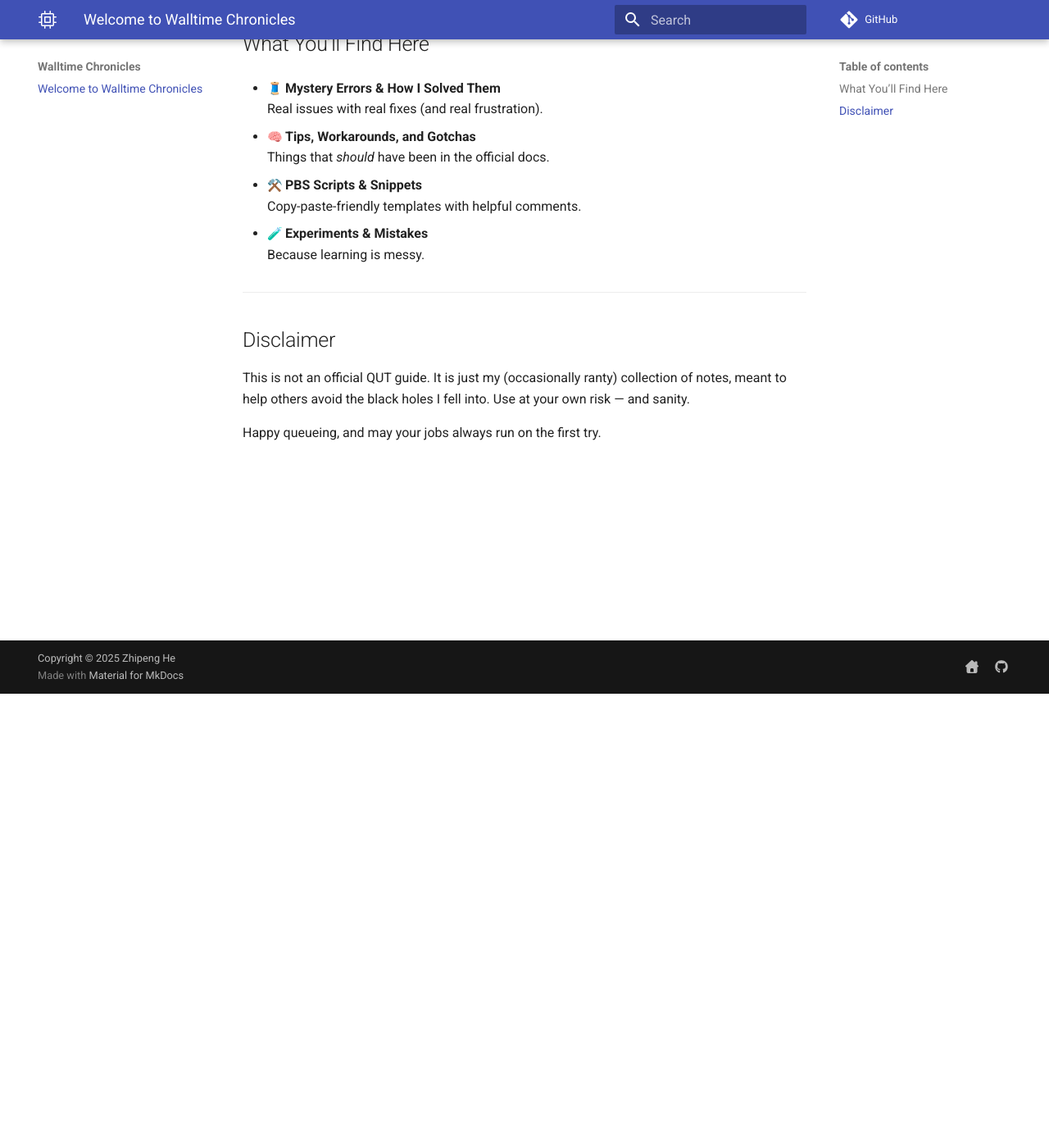
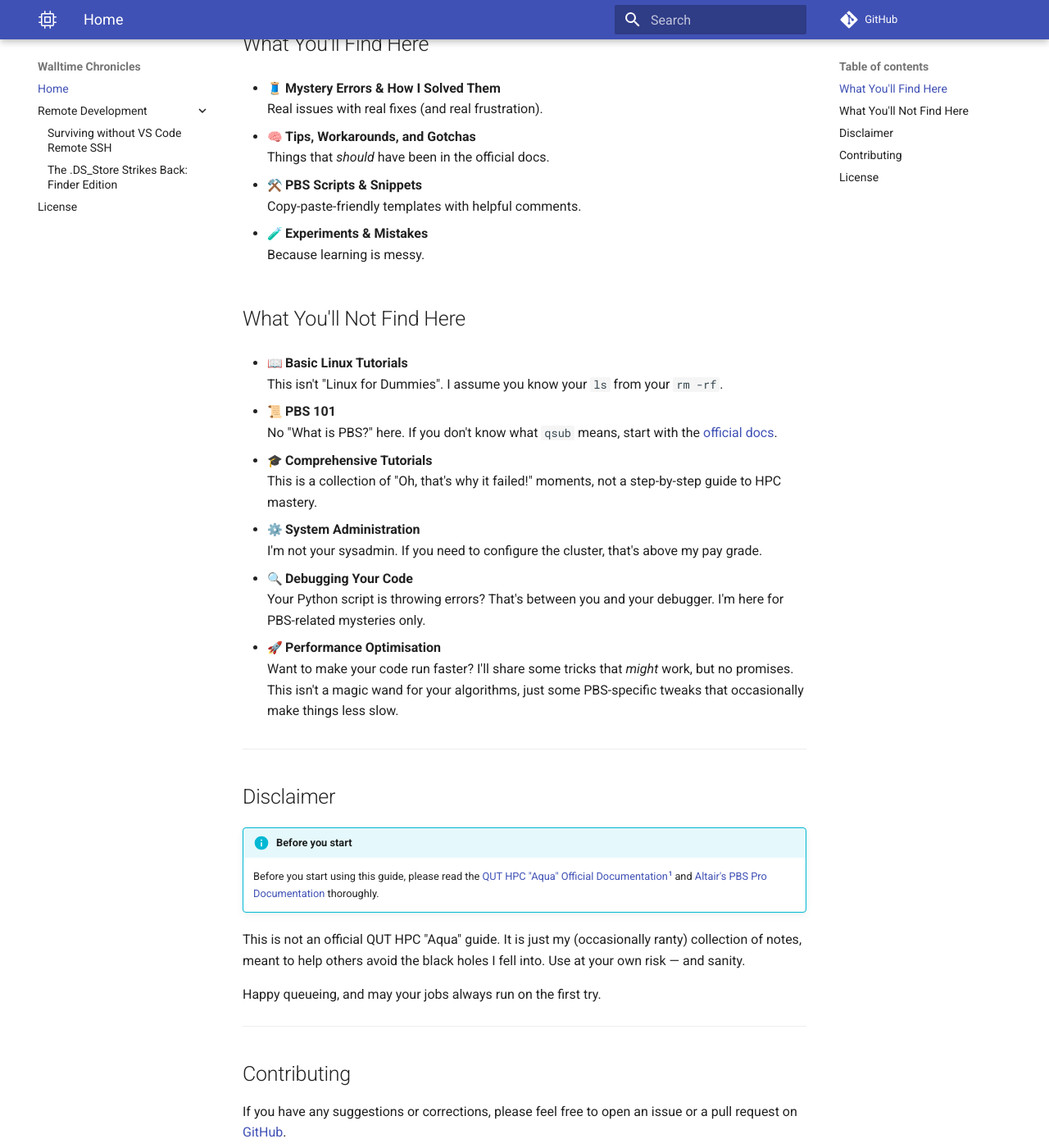
Before and after one commit to ZhipengHe/Walltime-Chronicles, an MkDocs documentation site: the page built from docs/index.md, in a window 1280 px wide and 1400 px high, scrolled down 554 px. Shown: the whole window at 82% size. Built offline with MkDocs 1.6.1 and Material for MkDocs 9.7.7, drawn with Linux system fonts in a browser that asks for light colours; emoji names are drawn with the system emoji font; comment, search, counter and statistics services are not loaded; some of the changed text lies outside the part shown.

Commit message:
Add remote development docs and update project branding
- Added new remote development documentation including:
  - LICENSE.md with MIT license
  - Two new articles about remote development challenges
  - Supporting meme image
- Updated project branding from "Walltime Chronicles" to "A PBS Survival Guide"
- Enhanced index.md with clearer scope definitions and disclaimer
- Added .DS_Store to .gitignore
- Updated mkdocs.yml and requirements.txt for new content

The changes better define the project's purpose and add practical guides for remote development scenarios.

```diff
--- a/docs/index.md
+++ b/docs/index.md
@@ -1,8 +1,8 @@
-# Welcome to Walltime Chronicles
+# A PBS Survival Guide
 
 > A guide nobody asked for, but everyone eventually needs.
 
-Welcome to **Walltime Chronicles** — a personal documentation project capturing all the weird, confusing, and occasionally infuriating challenges I have faced while using **QUT’s HPC systems** (powered by PBS).
+Welcome to **Walltime Chronicles** — a personal documentation project capturing all the weird, confusing, and occasionally infuriating challenges I have faced while using **QUT's HPC systems** (powered by PBS).
 
 If you have ever:
 
@@ -15,7 +15,7 @@ Then this is the right place.
 
 ---
 
-## What You’ll Find Here
+## What You'll Find Here
 
 - :thread: **Mystery Errors & How I Solved Them**
   Real issues with real fixes (and real frustration).
@@ -29,10 +29,45 @@ Then this is the right place.
 - :test_tube: **Experiments & Mistakes**
   Because learning is messy.
 
+## What You'll Not Find Here
+
+- :book: **Basic Linux Tutorials**
+  This isn't "Linux for Dummies". I assume you know your `ls` from your `rm -rf`.
+
+- :scroll: **PBS 101**
+  No "What is PBS?" here. If you don't know what `qsub` means, start with the [official docs](https://docs.eres.qut.edu.au/about-aqua).
+
+- :mortar_board: **Comprehensive Tutorials**
+  This is a collection of "Oh, that's why it failed!" moments, not a step-by-step guide to HPC mastery.
+
+- :gear: **System Administration**
+  I'm not your sysadmin. If you need to configure the cluster, that's above my pay grade.
+
+- :mag: **Debugging Your Code**
+  Your Python script is throwing errors? That's between you and your debugger. I'm here for PBS-related mysteries only.
+
+- :rocket: **Performance Optimisation**
+  Want to make your code run faster? I'll share some tricks that *might* work, but no promises. This isn't a magic wand for your algorithms, just some PBS-specific tweaks that occasionally make things less slow.
+
 ---
 
 ## Disclaimer
 
-This is not an official QUT guide. It is just my (occasionally ranty) collection of notes, meant to help others avoid the black holes I fell into. Use at your own risk — and sanity.
+!!! info "Before you start"
+    Before you start using this guide, please read the [QUT HPC "Aqua" Official Documentation](https://docs.eres.qut.edu.au/about-aqua)[^1] and [Altair's PBS Pro Documentation](https://help.altair.com/2022.1.0/PBS%20Professional/PBSReferenceGuide2022.1.pdf) thoroughly.
+
+[^1]: Access only in QUT network. Please use VPN to access the documentation when off-campus.
+
+This is not an official QUT HPC "Aqua" guide. It is just my (occasionally ranty) collection of notes, meant to help others avoid the black holes I fell into. Use at your own risk — and sanity.
 
 Happy queueing, and may your jobs always run on the first try.
+
+---
+
+## Contributing
+
+If you have any suggestions or corrections, please feel free to open an issue or a pull request on [GitHub](https://github.com/ZhipengHe/Walltime-Chronicles).
+
+## License
+
+This project is licensed under the MIT License. See the [LICENSE](LICENSE.md) file for details.
--- a/mkdocs.yml
+++ b/mkdocs.yml
@@ -8,6 +8,13 @@ edit_uri: edit/main/docs/
 
 copyright: >
   Copyright &copy; 2025 Zhipeng He
+
+nav:
+  - Home: index.md
+  - Remote Development:
+    - "Surviving without VS Code Remote SSH": remote-dev/Surviving-without-VS-Code-Remote-SSH.md
+    - "The .DS_Store Strikes Back: Finder Edition": remote-dev/The-DS_Store-Strikes-Back.md
+  - License: LICENSE.md
 
 theme:
   name: material
@@ -24,12 +31,21 @@ theme:
     - navigation.instant.progress
     - navigation.path
     - navigation.top
+    - navigation.expand
     - content.action.view
     - content.action.edit
+    - content.code.copy
+    - content.code.select
 
 plugins:
   - search
   - social
+  - git-revision-date-localized:
+      enabled: true
+      enable_creation_date: true
+  - git-committers:
+      repository: ZhipengHe/Walltime-Chronicles
+      branch: main
 
 extra:
   social:
@@ -44,6 +60,7 @@ markdown_extensions:
   - attr_list
   - def_list
   - md_in_html
+  - footnotes
   - pymdownx.details
   - pymdownx.highlight:
       anchor_linenums: true
--- a/requirements.txt
+++ b/requirements.txt
@@ -1 +1,3 @@
 mkdocs-material[imaging]>=9.6.0
+mkdocs-git-revision-date-localized-plugin>=1.4.5
+mkdocs-git-committers-plugin-2>=2.5.0
```
Also changed, not shown: docs/LICENSE.md (added, +21 -0 lines), docs/remote-dev/Surviving-without-VS-Code-Remote-SSH.md (added, +210 -0 lines), docs/remote-dev/The-DS_Store-Strikes-Back.md (added, +95 -0 lines), docs/remote-dev/images/DS_Store-meme.png (added), 1 other file.
